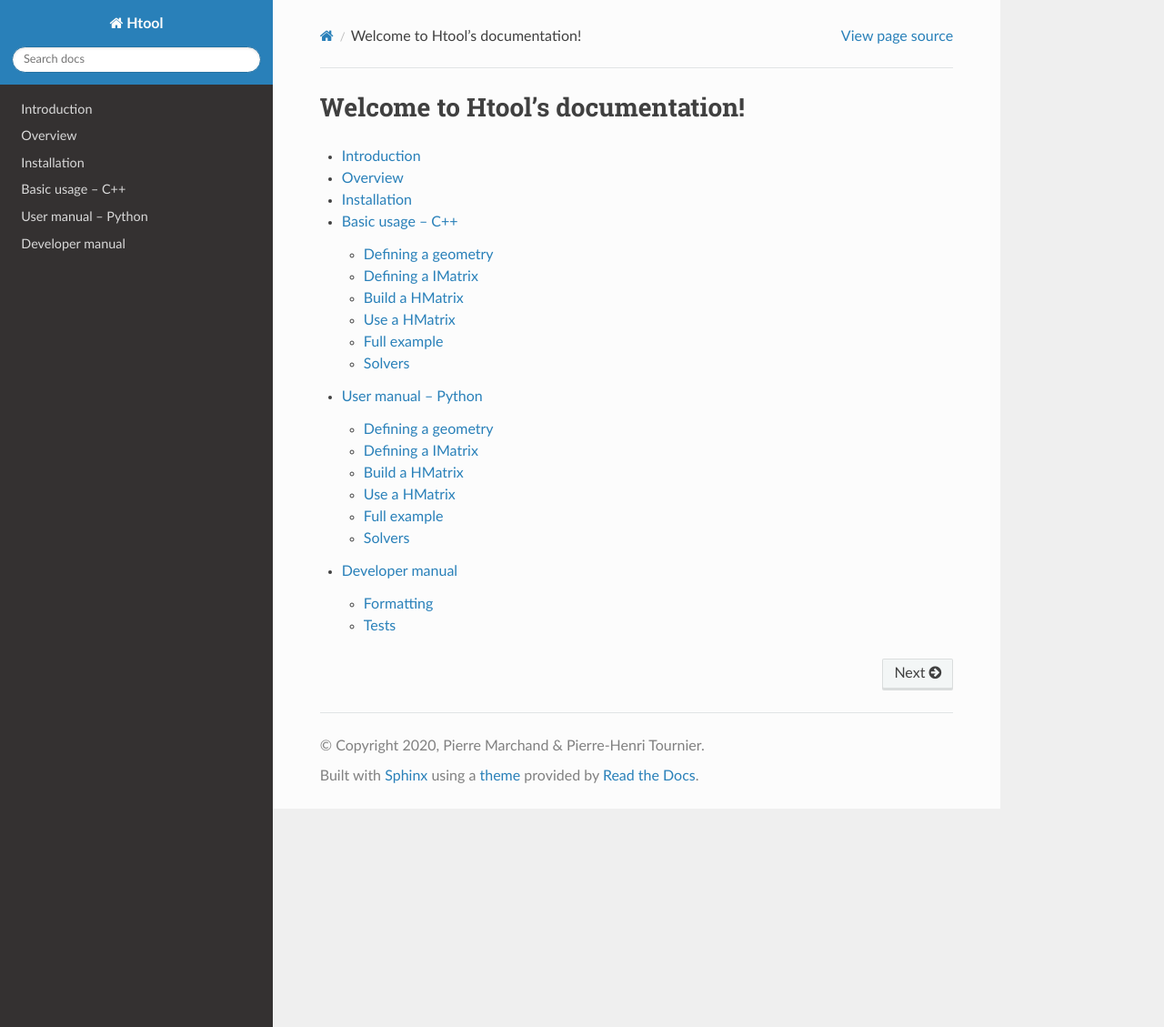
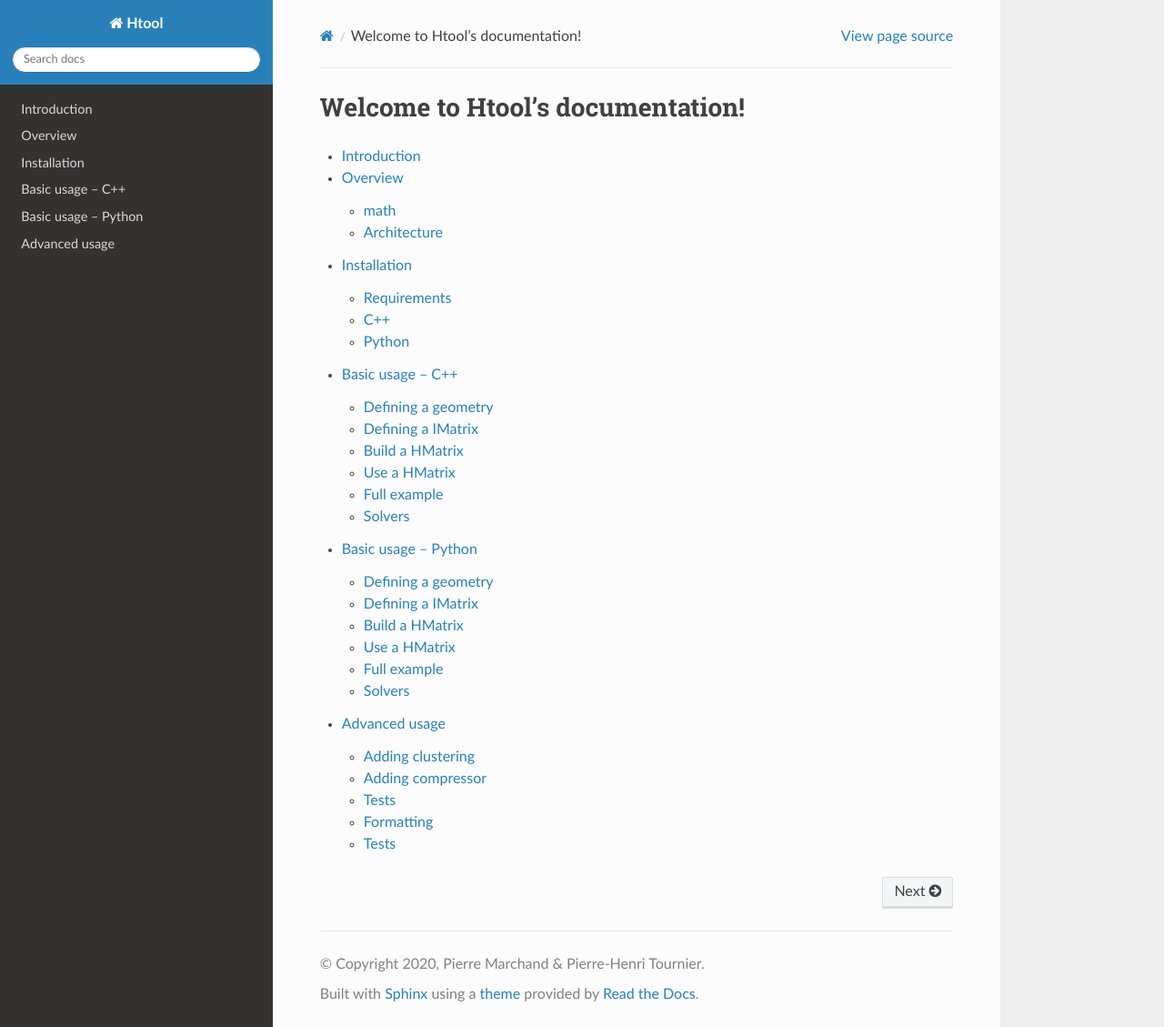
Before and after one commit to htool-ddm/htool_documentation, a Sphinx documentation site: the page built from docs/source/index.rst, in a window 1280 px wide and 1129 px high. Shown: the whole window at 91% size. Built offline with Sphinx 7.4.7 and the Read the Docs theme 2.0.0, drawn with Linux system fonts in a browser that asks for light colours.

Commit message:
update structure

```diff
--- /dev/null
+++ b/docs/source/advanced_usage.rst
@@ -0,0 +1,19 @@
+
+**************
+Advanced usage
+**************
+
+Adding clustering
+-----------------
+
+Adding compressor
+-----------------
+
+Tests
+-----
+
+Formatting
+----------
+
+Tests
+-----
--- a/docs/source/basic_usage_py.rst
+++ b/docs/source/basic_usage_py.rst
@@ -1,6 +1,6 @@
 
 *********************
-User manual -- Python
+Basic usage -- Python
 *********************
 
 Defining a geometry
--- a/docs/source/dev_manual.rst
+++ /dev/null
@@ -1,12 +0,0 @@
-
-****************
-Developer manual
-****************
-
-Advanced ? DD ? example intégration ff ?
-
-Formatting
-----------
-
-Tests
------
--- a/docs/source/index.rst
+++ b/docs/source/index.rst
@@ -14,7 +14,7 @@ Welcome to Htool's documentation!
    installation
    basic_usage_cpp
    basic_usage_py
-   dev_manual
+   advanced_usage
 
 .. Indices and tables
 .. ==================
--- a/docs/source/overview.rst
+++ b/docs/source/overview.rst
@@ -3,10 +3,15 @@
 Overview
 ********
 
-	math
-		clustering, critere d’admissibilité, svd, partialACA, …
-	inputs
-		liste des points
-		routine coefs
-	code
-		basics : c++ header only, // openmp mpi, python
+math
+----
+clustering, critere d’admissibilité, svd, partialACA, …
+inputs
+liste des points
+routine coefs
+code
+basics : c++ header only, // openmp mpi, python
+
+
+Architecture
+------------
```
Also changed, not shown: docs/source/installation.rst (+11 -3 lines).
